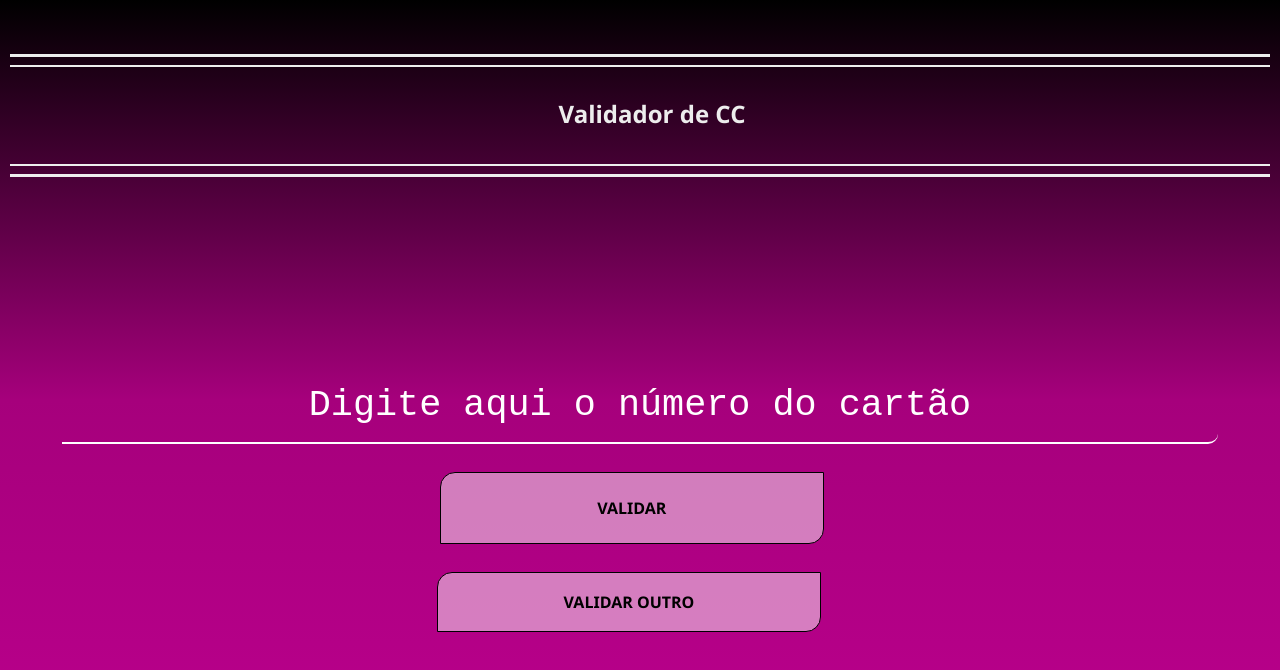
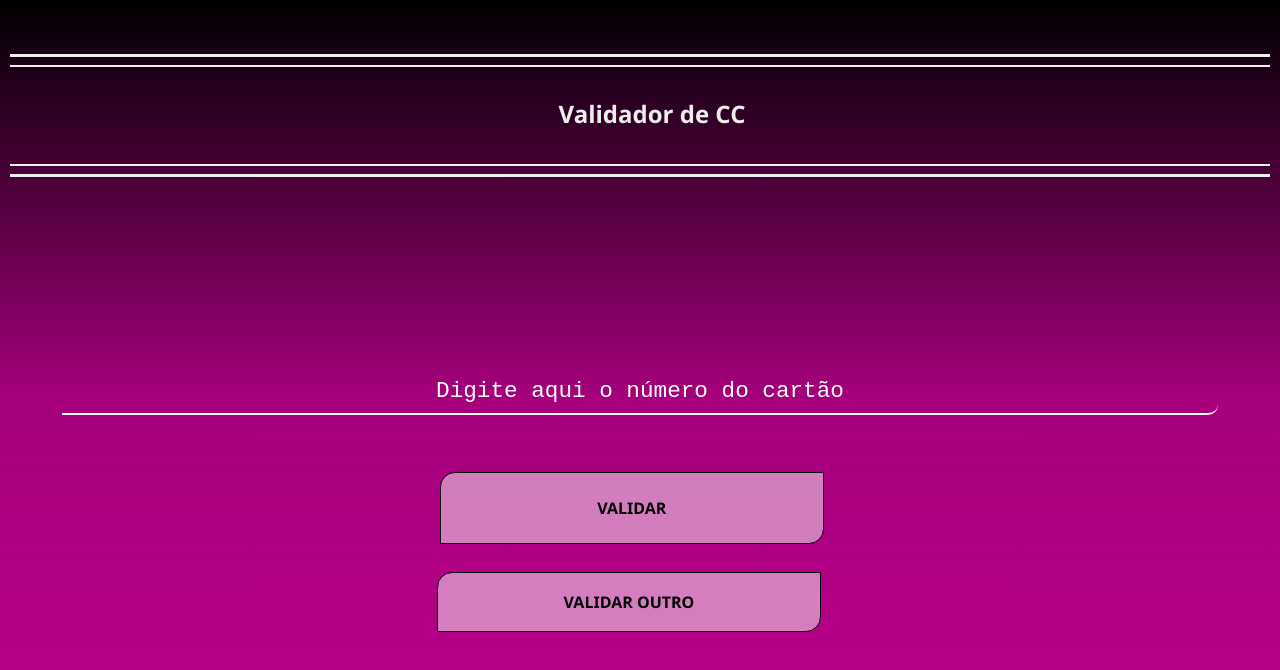
Before and after one commit to opala98/Validar-CC, a plain HTML site: page index.html in a window 1280 px wide. Drawn offline with Linux system fonts and the light colour scheme.

Commit message:
Update estilo.css

```diff
--- a/estilo.css
+++ b/estilo.css
@@ -103,7 +103,7 @@
      height: 2em;
      margin-top: 0.1%;
      font-family: monospace;
-     font-size: 2.3rem;
+     font-size: 17pt;
      border-radius: 10px 0 10px 0;
      border: none;
      border-bottom: 2px solid #ffffff;
```
